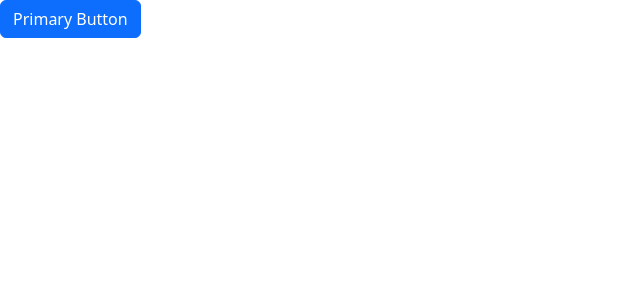
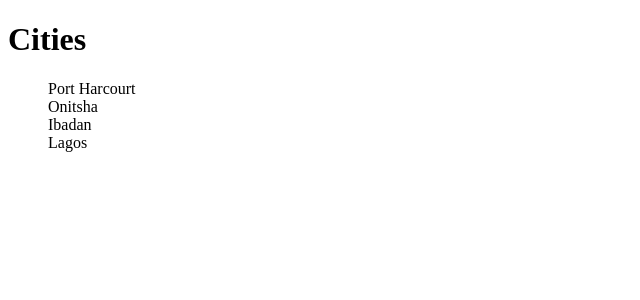
Before and after one commit to chianugo/react-tut, a React (Vite) app: page / in a window 1280 px wide. Shown: the top 300 px of the page, without its empty margins (0-640 px from the left). Built offline with nearby package versions, Linux system fonts and the light colour scheme.

Commit message:
set up structure for using self written css styles

```diff
--- a/src/App.tsx
+++ b/src/App.tsx
@@ -1,16 +1,16 @@
 import { useState } from "react";
-import Alert from "./components/Alert";
-import Button from "./components/Button";
+import ListGroup from "./components/ListGroup";
 
 function App() {
-  const [alertVisible, setAlertVisibility] = useState(false);
+  const items = ["Port Harcourt", "Onitsha", "Ibadan", "Lagos"];
 
   return (
     <div>
-      {alertVisible && (
-        <Alert onClose={() => setAlertVisibility(false)}>My Alert</Alert>
-      )}
-      <Button onClick={() => setAlertVisibility(true)}>Primary Button</Button>
+      <ListGroup
+        items={items}
+        heading="Cities"
+        onSelectItem={() => {}}
+      ></ListGroup>
     </div>
   );
 }
--- /dev/null
+++ b/src/components/ListGroup/ListGroup.css
@@ -0,0 +1,3 @@
+.list-group {
+  list-style: none;
+}
--- a/src/components/ListGroup.tsx
+++ b/src/components/ListGroup/ListGroup.tsx
@@ -1,4 +1,5 @@
 import { useState } from "react";
+import "./ListGroup.css";
 
 interface ListGroupProps {
   items: string[];
--- /dev/null
+++ b/src/components/ListGroup/index.ts
@@ -0,0 +1,3 @@
+import ListGroup from "./ListGroup";
+
+export default ListGroup;
--- a/src/main.tsx
+++ b/src/main.tsx
@@ -1,7 +1,7 @@
 import React from "react";
 import ReactDOM from "react-dom/client";
 import App from "./App.tsx";
-import "bootstrap/dist/css/bootstrap.css";
+// import "bootstrap/dist/css/bootstrap.css";
 
 ReactDOM.createRoot(document.getElementById("root")!).render(
   <React.StrictMode>
```
